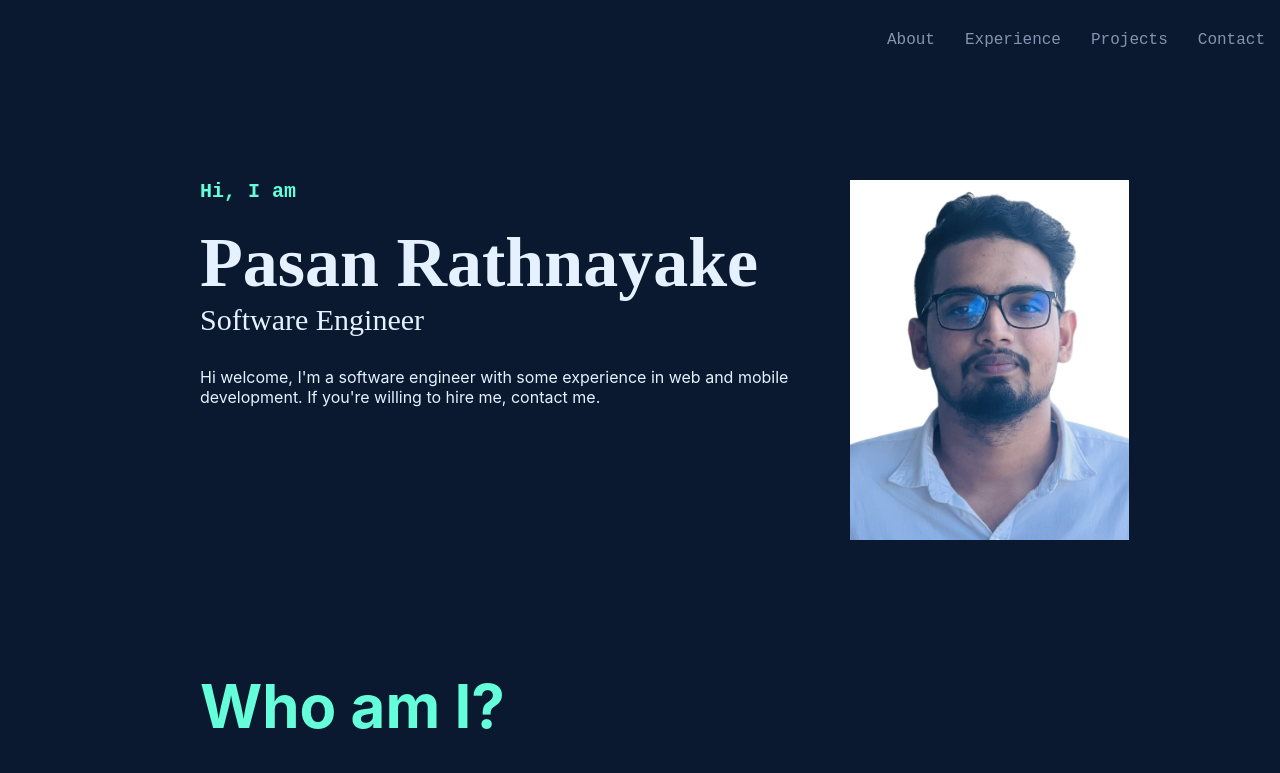
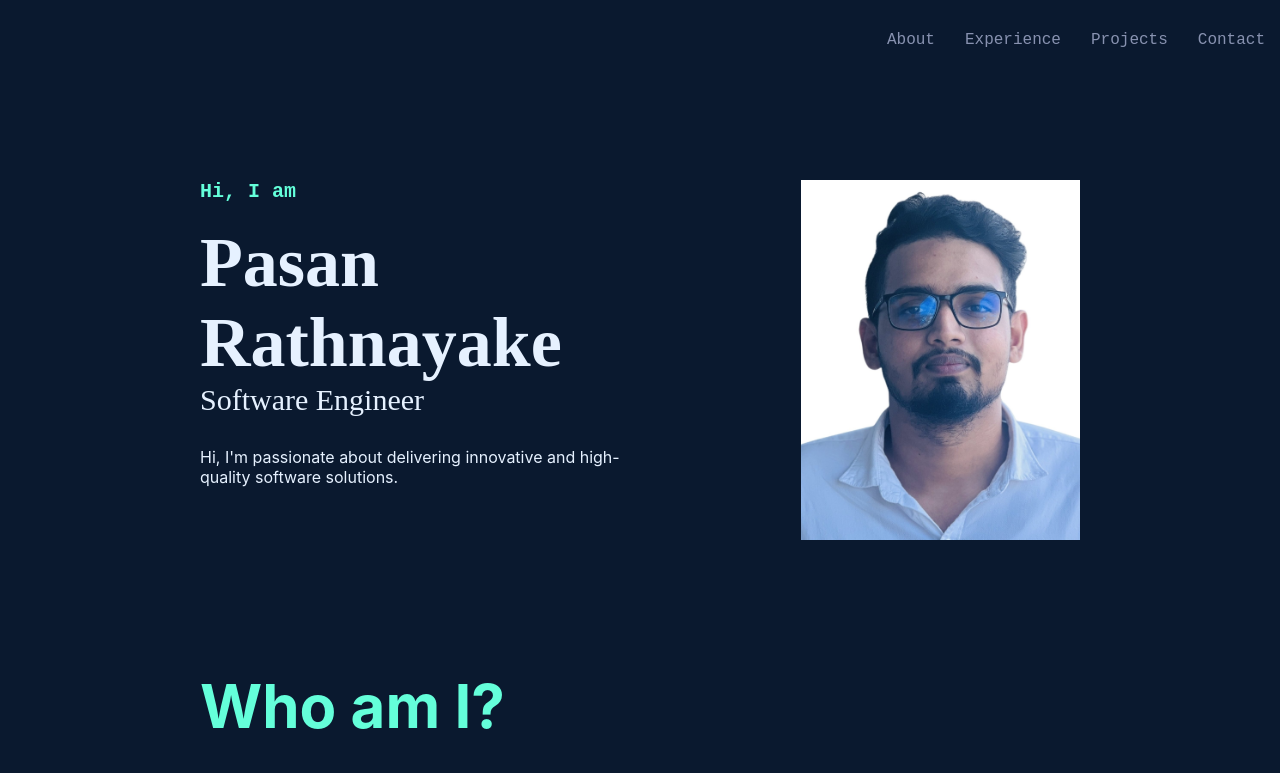
Before and after one commit to prrathnayake/Portfolio, a React (Create React App) app: page / in a window 1280 px wide. Shown: the top 773 px of the page. Built offline with nearby package versions, Linux system fonts and the light colour scheme.

Commit message:
Update introduction

```diff
--- a/src/components/sections/cover.js
+++ b/src/components/sections/cover.js
@@ -27,7 +27,7 @@ export default function Cover() {
   `;
   const Discription = styled.p`
     padding-top: 30px;
-    width: 600px;
+    width: 450px;
     font-size: 16px;
     color: ${(props) => props.fontColor};
     font-family: var(--font-sans);
@@ -40,8 +40,7 @@ export default function Cover() {
         <Name fontColor={white}>Pasan Rathnayake</Name>
         <SubTitle fontColor={white}>Software Engineer</SubTitle>
         <Discription fontColor={white}>
-          Hi welcome, I'm a software engineer with some experience in web and
-          mobile development. If you're willing to hire me, contact me.
+        Hi, I'm passionate about delivering innovative and high-quality software solutions.
         </Discription>
       </FlexDIV>
       <img src={require("../../images/me.jpg")} alt="me" />
```
